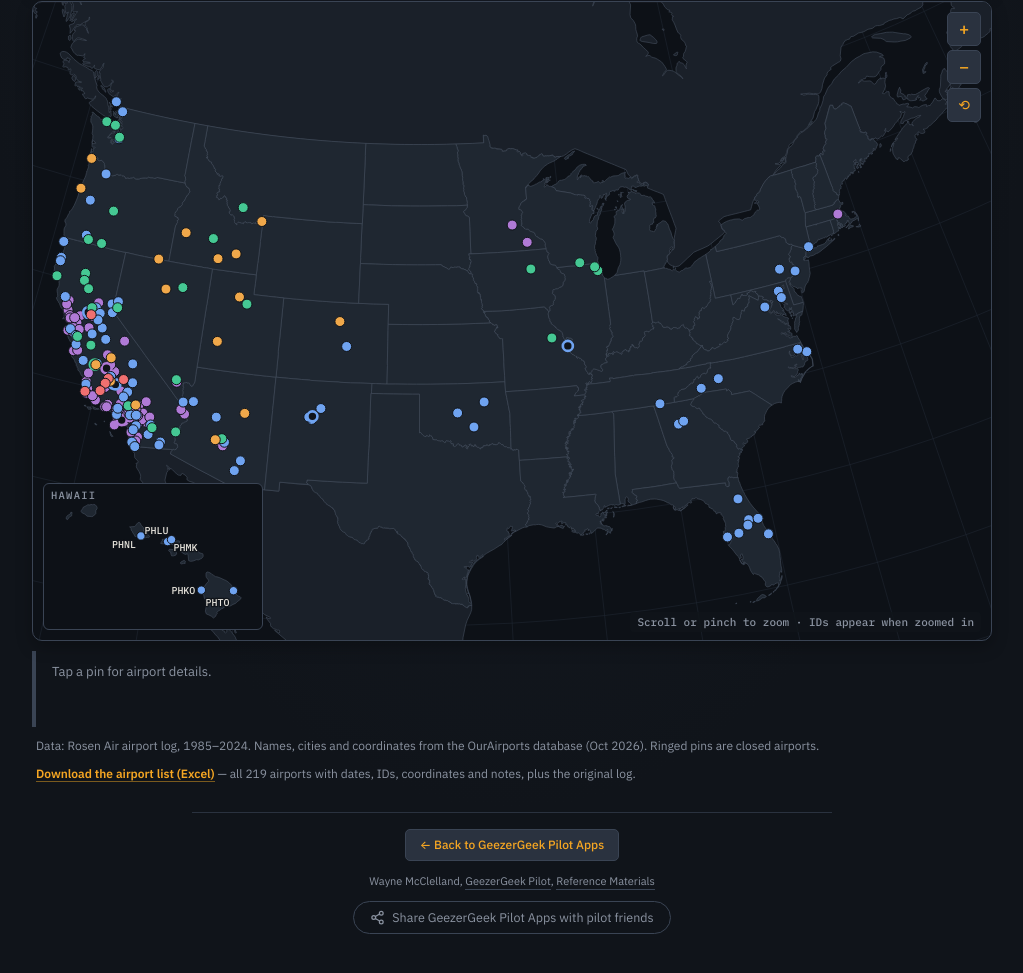
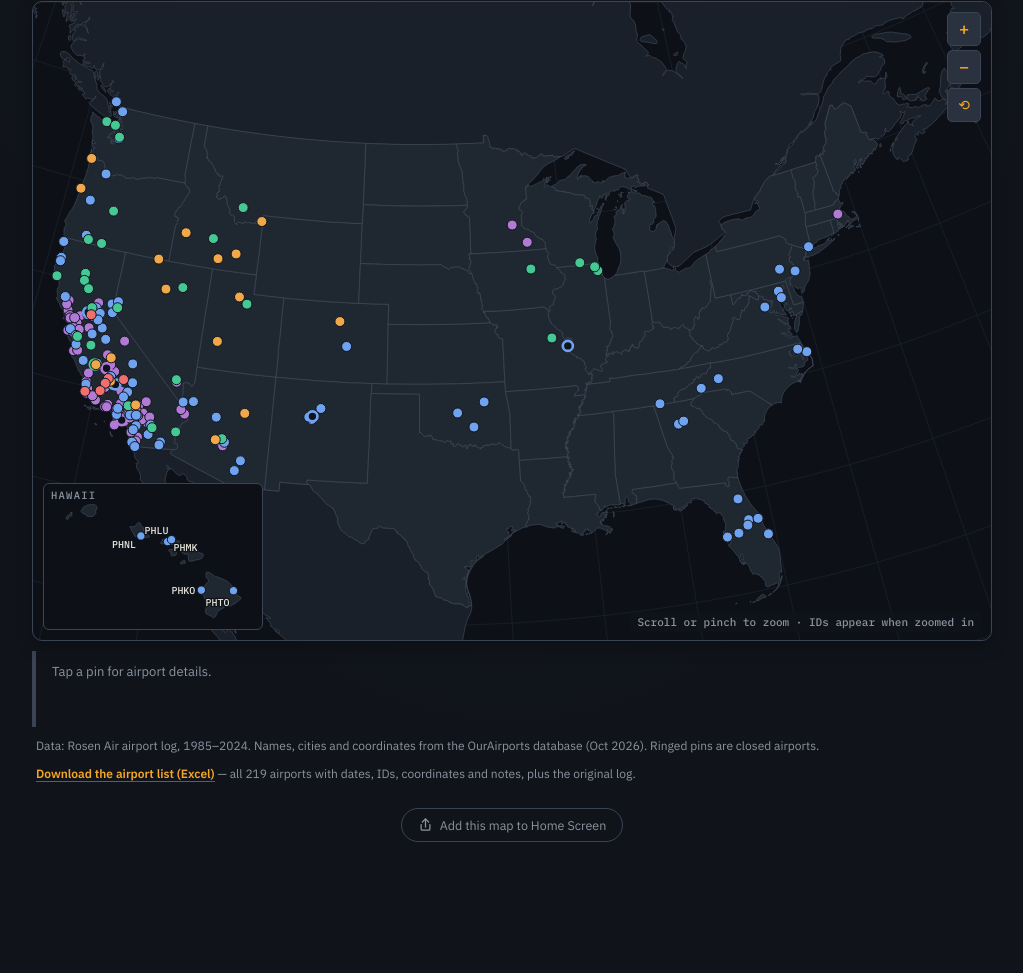
Before and after one commit to waynemccwamware-byte/rosen-air-airports, a plain HTML site: page index.html in a window 1280 px wide. Shown: the part 161-1134 px from the top of the page, without its empty margins (128-1151 px from the left). After the commit the page ends 1043 px from the top, so only its background shows below. Drawn offline with Linux system fonts and the light colour scheme.

Commit message:
GeezerGeek tab icon, Add to Home Screen (manifest, icons, service worker); drop shared GGP footer for this personal app; v1.2
Co-Authored-By: Claude Opus 5.5 <noreply@anthropic.com>
Claude-Session: https://claude.ai/code/session_014tDpGuc5fvoHQc2Gj8dDNq

```diff
--- a/index.html
+++ b/index.html
@@ -5,6 +5,12 @@
 <meta name="viewport" content="width=device-width,initial-scale=1,viewport-fit=cover">
 <meta name="theme-color" content="#10141a">
 <title>Rosen Air Airports Visited</title>
+<link rel="manifest" href="manifest.json">
+<link rel="icon" href="icons/icon-192.png" sizes="192x192" type="image/png">
+<link rel="apple-touch-icon" href="icons/icon-192.png">
+<meta name="apple-mobile-web-app-capable" content="yes">
+<meta name="apple-mobile-web-app-status-bar-style" content="black-translucent">
+<meta name="apple-mobile-web-app-title" content="Rosen Air">
 <link rel="preload" href="fonts/ibm-plex-sans-latin-400-normal.woff2" as="font" type="font/woff2" crossorigin>
 <link rel="preload" href="fonts/ibm-plex-mono-latin-500-normal.woff2" as="font" type="font/woff2" crossorigin>
 <style>
@@ -77,7 +83,7 @@ body{margin:0;min-height:100vh;background:radial-gradient(ellipse at 50% 0%,#171
 .panel .id{font:600 26px var(--mono);color:var(--pc,var(--amber));grid-row:span 3;align-self:center;min-width:3.6em}
 .panel .nm{font-weight:600;font-size:15px;min-width:0}
 .panel .meta{color:var(--text-muted);font-size:13px;min-width:0}
-.panel .meta b{color:var(--text-primary)!important;font-weight:600}
+.panel .meta b{color:var(--text-primary)!important;font-weight:600;white-space:nowrap}
 .panel .note{font-size:13px;font-style:italic;color:var(--teal);min-width:0}
 .panel.empty{display:block;color:var(--text-muted);font-size:13px}
 .foot{font-size:12px;color:var(--text-muted);line-height:1.55;margin:0;padding:0 4px}
@@ -86,50 +92,22 @@ body{margin:0;min-height:100vh;background:radial-gradient(ellipse at 50% 0%,#171
 @media (max-width:520px){.inset{width:38%;height:calc(38vw / 1.5)}.hint{display:none}.panel .id{font-size:22px}}
 @media (prefers-reduced-motion:reduce){*{transition:none!important}}
 
-.ggp-footer{
-  --ggp-amber:#f5a623; --ggp-muted:#8b93a1; --ggp-bezel:#2a323f; --ggp-bezel-hi:#3a4454;
-  box-sizing:border-box; width:100%; max-width:640px; margin:28px auto 0; padding:16px 0 8px;
-  border-top:1px solid var(--ggp-bezel); text-align:center;
-  font-family:'IBM Plex Sans', system-ui, -apple-system, 'Segoe UI', sans-serif;
-  font-size:11px; line-height:1.5; color:var(--ggp-muted);
-}
-.ggp-footer *, .ggp-footer *::before, .ggp-footer *::after{ box-sizing:border-box; }
-.ggp-footer .ggp-back{ margin:0 0 12px; }
-.ggp-footer .ggp-back a{
-  display:inline-block; padding:6px 14px; border:1px solid var(--ggp-bezel-hi); border-radius:5px;
-  background:var(--ggp-bezel); color:var(--ggp-amber); font-size:12px; font-weight:500; text-decoration:none;
-}
-.ggp-footer .ggp-back a:hover{ background:var(--ggp-bezel-hi); color:var(--ggp-amber); text-decoration:none; }
-.ggp-footer .ggp-extra{ margin:0 0 6px; text-wrap:balance; }
-.ggp-footer .ggp-credit{ margin:0; }
-.ggp-footer .ggp-extra a, .ggp-footer .ggp-credit a{
-  color:var(--ggp-muted); text-decoration:none; border-bottom:1px solid var(--ggp-bezel-hi); padding-bottom:1px;
-}
-.ggp-footer .ggp-extra a:hover, .ggp-footer .ggp-credit a:hover{ color:var(--ggp-amber); border-bottom-color:var(--ggp-amber); }
-.ggp-footer .ggp-count{ margin-top:6px; }
-.ggp-footer .ggp-count:empty{ display:none; }
-.ggp-footer .ggp-actions{ display:flex; flex-wrap:wrap; justify-content:center; gap:8px; margin-top:12px; }
-.ggp-footer .ggp-pill{
-  display:inline-flex; align-items:center; gap:7px; margin:0; padding:8px 16px;
-  border:1px solid var(--ggp-bezel-hi); border-radius:20px; background:transparent; color:var(--ggp-muted);
-  font:inherit; font-size:12.5px; line-height:1.2; cursor:pointer; transition:color .15s ease, border-color .15s ease;
-}
-.ggp-footer .ggp-pill:hover{ color:var(--ggp-amber); border-color:var(--ggp-amber); background:transparent; }
-.ggp-footer .ggp-pill svg{ width:15px; height:15px; flex-shrink:0; }
-.ggp-footer .ggp-pill span{ text-wrap:balance; }
-@media (max-width:400px){ .ggp-footer .ggp-pill{ font-size:12px; padding:8px 12px; gap:6px; } }
-.ggp-footer a:focus-visible, .ggp-footer .ggp-pill:focus-visible{ outline:2px solid var(--ggp-amber); outline-offset:2px; }
-@media print{
-  .ggp-footer .ggp-back, .ggp-footer .ggp-extra, .ggp-footer .ggp-count, .ggp-footer .ggp-actions{ display:none !important; }
-  .ggp-footer{ border-top:0; margin-top:8px; padding-top:0; }
-}
+.install-row{display:flex;justify-content:center;margin-top:14px}
+.pill{display:none;align-items:center;gap:7px;padding:8px 16px;border:1px solid var(--bezel-hi);border-radius:20px;background:transparent;color:var(--text-muted);font:inherit;font-size:12.5px;cursor:pointer}
+.pill:hover{color:var(--amber);border-color:var(--amber)}
+.pill svg{width:15px;height:15px;flex-shrink:0}
+.install-overlay{display:none;position:fixed;inset:0;background:rgba(0,0,0,.55);align-items:center;justify-content:center;padding:20px;z-index:100}
+.install-overlay.open{display:flex}
+.install-card{background:var(--bg-panel);border:1px solid var(--bezel-hi);border-radius:10px;max-width:340px;padding:20px;box-shadow:0 12px 32px rgba(0,0,0,.5)}
+.install-card p{margin:0 0 16px;font-size:13.5px;line-height:1.6}
+.install-close{display:block;margin-left:auto}
 </style>
 </head>
 <body>
 <div class="rig">
   <div class="title-row">
     <h1>Rosen Air Airports Visited</h1>
-    <span class="ver mono">v1.1</span>
+    <span class="ver mono">v1.2</span>
   </div>
   <p class="purpose-line"><span class="purpose-label">Purpose:</span> Every airport in Larry Rosen's log, 1985–2024, pinned by decade of first visit. Filter by decade, scrub or play the timeline, tap a pin for details.</p>
   <div class="stat" id="stat"></div>
@@ -152,14 +130,9 @@ body{margin:0;min-height:100vh;background:radial-gradient(ellipse at 50% 0%,#171
   <div class="card panel empty" id="panel">Tap a pin for airport details.</div>
   <p class="foot">Data: Rosen Air airport log, 1985–2024. Names, cities and coordinates from the OurAirports database (Oct 2026). Ringed pins are closed airports.</p>
   <p class="foot"><a class="dl" href="RosenAir_Airports_Visited.xlsx" download>Download the airport list (Excel)</a> — all 219 airports with dates, IDs, coordinates and notes, plus the original log.</p>
+  <div class="install-row"><button class="pill" id="installBtn" type="button"><svg aria-hidden="true" viewBox="0 0 24 24" fill="none" stroke="currentColor" stroke-width="2" stroke-linecap="round" stroke-linejoin="round"><path d="M12 3v13"></path><polyline points="7 8 12 3 17 8"></polyline><path d="M5 12v7a2 2 0 0 0 2 2h10a2 2 0 0 0 2-2v-7"></path></svg><span>Add this map to Home Screen</span></button></div>
 </div>
-<footer class="ggp-footer">
-  <div class="ggp-back"><a href="https://geezer-geek-pilot-control-panel.netlify.app/">← Back to GeezerGeek Pilot Apps</a></div>
-  <div class="ggp-credit">Wayne McClelland, <a href="https://youtube.com/@GeezerGeekPilot" target="_blank" rel="noopener">GeezerGeek Pilot</a>, <a href="https://docs.google.com/document/d/1chfDa3JBCjsGykGjwrAFwOqMAS7d3_dIY9ieROLCIyU/preview" target="_blank" rel="noopener">Reference Materials</a></div>
-  <div class="ggp-actions">
-    <button class="ggp-pill ggp-share" type="button"><svg aria-hidden="true" viewBox="0 0 24 24" fill="none" stroke="currentColor" stroke-width="2" stroke-linecap="round" stroke-linejoin="round"><circle cx="18" cy="5" r="3"></circle><circle cx="6" cy="12" r="3"></circle><circle cx="18" cy="19" r="3"></circle><line x1="8.6" y1="10.5" x2="15.4" y2="6.5"></line><line x1="8.6" y1="13.5" x2="15.4" y2="17.5"></line></svg><span>Share GeezerGeek Pilot Apps with pilot friends</span></button>
-  </div>
-</footer>
+<div class="install-overlay" id="installOverlay"><div class="install-card"><p id="installText"></p><button class="btn install-close" id="installClose" type="button">Got it</button></div></div>
 
 <script>
 window.__t0=Date.now();window.__step='page loaded';
@@ -261,36 +234,25 @@ window.__done=true;
 
 <script>
 (() => {
-  if (window.__ggpFooter) return;
-  window.__ggpFooter = true;
-  // Every app's footer share button shares the Control Panel, not the app itself.
-  const SHARE_URL   = 'https://geezer-geek-pilot-control-panel.netlify.app/';
-  const SHARE_TITLE = 'GeezerGeek Pilot Apps';
-  const SHARE_TEXT  = 'Planning, weather, ATC-practice and safety tools for GA pilots, from GeezerGeek Pilot.';
-  const flash = (btn) => {
-    if (btn.dataset.ggpBusy) return;
-    btn.dataset.ggpBusy = '1';
-    const label = btn.querySelector('span') || btn;
-    const original = label.textContent;
-    label.textContent = label === btn ? 'Link copied!' : 'Link copied to clipboard!';
-    setTimeout(() => { label.textContent = original; delete btn.dataset.ggpBusy; }, 2200);
-  };
-  document.addEventListener('click', async (ev) => {
-    const btn = ev.target instanceof Element ? ev.target.closest('.ggp-share') : null;
-    if (!btn) return;
-    ev.preventDefault();
-    if (navigator.share) {
-      try { await navigator.share({ title: SHARE_TITLE, text: SHARE_TEXT, url: SHARE_URL }); return; }
-      catch (err) { if (err && err.name === 'AbortError') return; }
-    }
-    try {
-      await navigator.clipboard.writeText(SHARE_URL);
-      flash(btn);
-    } catch (err) {
-      window.location.href = 'mailto:?subject=' + encodeURIComponent(SHARE_TITLE)
-        + '&body=' + encodeURIComponent(SHARE_TEXT + ' ' + SHARE_URL);
-    }
+  const btn=document.getElementById('installBtn'), ov=document.getElementById('installOverlay'), txt=document.getElementById('installText');
+  let deferred=null;
+  const standalone=window.matchMedia('(display-mode: standalone)').matches||window.navigator.standalone===true;
+  const ua=navigator.userAgent;
+  const isIOS=/iPad|iPhone|iPod/.test(ua)||(ua.includes('Macintosh')&&navigator.maxTouchPoints>1);
+  const isMac=/Macintosh/.test(ua)&&!isIOS;
+  const isSafari=/^((?!chrome|android|crios|fxios|edg).)*safari/i.test(ua);
+  const show=m=>{txt.textContent=m;ov.classList.add('open')};
+  if(!standalone) btn.style.display='inline-flex';
+  window.addEventListener('beforeinstallprompt',e=>{e.preventDefault();deferred=e;btn.style.display='inline-flex'});
+  btn.addEventListener('click',async()=>{
+    if(deferred){deferred.prompt();await deferred.userChoice;deferred=null;return}
+    if(isIOS) show('On your iPhone or iPad: tap the Share icon in Safari\u2019s toolbar, then choose \u201cAdd to Home Screen.\u201d');
+    else if(isMac&&isSafari) show('On your Mac: in Safari\u2019s menu bar, choose File \u2192 Add to Dock. (Safari 17 or later required.)');
+    else show('Look for an install icon in your browser\u2019s address bar, or check your browser\u2019s menu for \u201cInstall App\u201d or \u201cAdd to Home Screen.\u201d');
   });
+  document.getElementById('installClose').addEventListener('click',()=>ov.classList.remove('open'));
+  ov.addEventListener('click',e=>{if(e.target===ov)ov.classList.remove('open')});
+  if('serviceWorker' in navigator) navigator.serviceWorker.register('sw.js').catch(()=>{});
 })();
 </script>
 </body>
--- /dev/null
+++ b/sw.js
@@ -0,0 +1,6 @@
+// Minimal service worker: enables installability. Passthrough fetch, no caching.
+self.addEventListener('install', () => self.skipWaiting());
+self.addEventListener('activate', (e) => e.waitUntil(self.clients.claim()));
+self.addEventListener('fetch', (event) => {
+  event.respondWith(fetch(event.request).catch(() => caches.match(event.request)));
+});
```
Also changed, not shown: icons/icon-192.png (added), icons/icon-512.png (added), manifest.json (added).
